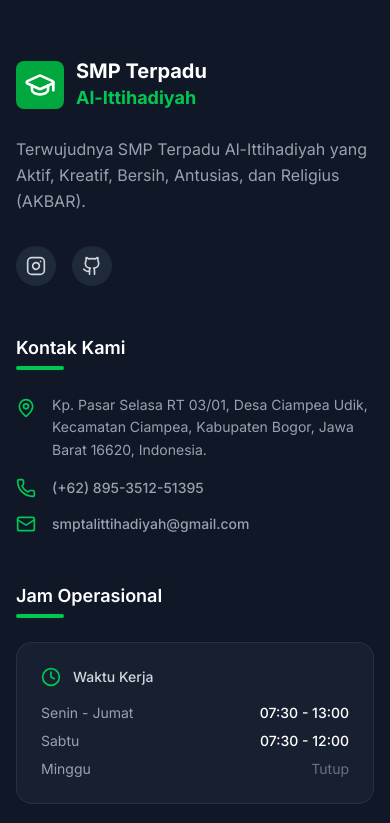
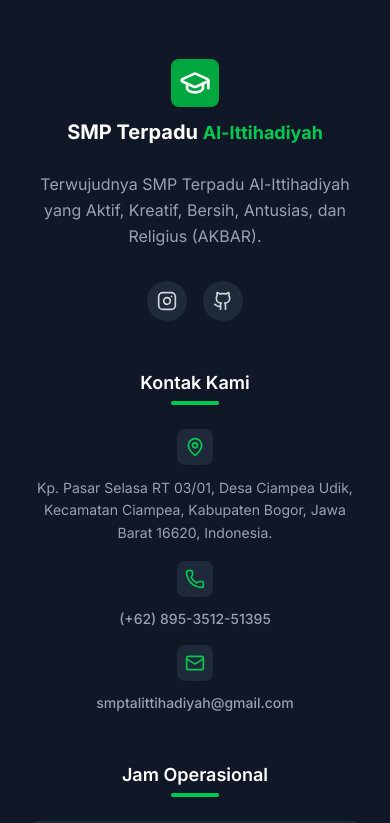
Before and after one commit to dafbeatx/PPDB-SMP-Terpadu-Al-Ittihadiyah, a Next.js app: page / in a window 390 px wide. Shown: the part 5720-6543 px from the top of the page. Built offline with nearby package versions, Linux system fonts and the light colour scheme; no server answers; the database is empty.

Commit message:
data sukses 9

```diff
--- a/components/Footer.tsx
+++ b/components/Footer.tsx
@@ -18,23 +18,23 @@ export default async function Footer() {
 
     return (
         <footer className="bg-gray-900 text-white pt-16 pb-8 border-t border-gray-800">
-            <div className="container mx-auto px-4 lg:px-8">
+            <div className="container mx-auto px-6 lg:px-8">
                 <div className="grid grid-cols-1 md:grid-cols-2 lg:grid-cols-3 gap-12 mb-12">
                     {/* Brand & Description */}
-                    <div className="space-y-6">
-                        <div className="flex items-center gap-3">
-                            <div className="p-2 bg-green-600 rounded-lg">
+                    <div className="flex flex-col items-center md:items-start text-center md:text-left space-y-6">
+                        <div className="flex flex-col items-center md:flex-row md:items-center gap-3">
+                            <div className="p-2 bg-green-600 rounded-lg shrink-0">
                                 <GraduationCap className="w-8 h-8 text-white" />
                             </div>
                             <h3 className="font-bold text-xl leading-tight">
-                                SMP Terpadu <br />
+                                SMP Terpadu <br className="hidden md:block" />
                                 <span className="text-green-500 text-lg">Al-Ittihadiyah</span>
                             </h3>
                         </div>
-                        <p className="text-gray-400 leading-relaxed max-w-sm">
+                        <p className="text-gray-400 leading-relaxed max-w-sm mx-auto md:mx-0">
                             {footer['footer.school_desc'] || 'Terwujudnya SMP Terpadu Al-Ittihadiyah yang Aktif, Kreatif, Bersih, Antusias, dan Religius (AKBAR).'}
                         </p>
-                        <div className="flex items-center gap-4 pt-2">
+                        <div className="flex items-center justify-center md:justify-start gap-4 pt-2">
                             <a
                                 href={igLink}
                                 target="_blank"
@@ -57,21 +57,23 @@ export default async function Footer() {
                     </div>
 
                     {/* Contact Info */}
-                    <div className="space-y-6">
+                    <div className="flex flex-col items-center md:items-start text-center md:text-left space-y-6">
                         <h4 className="text-lg font-semibold relative inline-block pb-2">
                             Kontak Kami
-                            <span className="absolute bottom-0 left-0 w-12 h-1 bg-green-500 rounded-full"></span>
+                            <span className="absolute bottom-0 left-1/2 -translate-x-1/2 md:left-0 md:translate-x-0 w-12 h-1 bg-green-500 rounded-full"></span>
                         </h4>
-                        <ul className="space-y-4">
+                        <ul className="w-full space-y-4">
                             <li>
                                 <a
                                     href={mapsLink}
                                     target="_blank"
                                     rel="noopener noreferrer"
-                                    className="flex items-start gap-4 text-gray-400 hover:text-green-400 transition-colors group"
+                                    className="flex flex-col items-center md:flex-row md:items-start gap-3 md:gap-4 text-gray-400 hover:text-green-400 transition-colors group"
                                 >
-                                    <MapPin className="w-5 h-5 text-green-500 mt-1 shrink-0 group-hover:scale-110 transition-transform" />
-                                    <span className="text-sm leading-relaxed">{address}</span>
+                                    <div className="p-2 bg-gray-800 rounded-lg md:bg-transparent md:p-0 shrink-0 group-hover:bg-gray-700 md:group-hover:bg-transparent transition-colors">
+                                        <MapPin className="w-5 h-5 text-green-500 md:mt-1 group-hover:scale-110 transition-transform" />
+                                    </div>
+                                    <span className="text-sm leading-relaxed max-w-xs md:max-w-none">{address}</span>
                                 </a>
                             </li>
                             <li>
@@ -79,47 +81,51 @@ export default async function Footer() {
                                     href={waLink}
                                     target="_blank"
                                     rel="noopener noreferrer"
-                                    className="flex items-center gap-4 text-gray-400 hover:text-green-400 transition-colors group"
+                                    className="flex flex-col items-center md:flex-row md:items-center gap-3 md:gap-4 text-gray-400 hover:text-green-400 transition-colors group"
                                 >
-                                    <Phone className="w-5 h-5 text-green-500 shrink-0 group-hover:scale-110 transition-transform" />
+                                    <div className="p-2 bg-gray-800 rounded-lg md:bg-transparent md:p-0 shrink-0 group-hover:bg-gray-700 md:group-hover:bg-transparent transition-colors">
+                                        <Phone className="w-5 h-5 text-green-500 group-hover:scale-110 transition-transform" />
+                                    </div>
                                     <span className="text-sm font-medium">{phone}</span>
                                 </a>
                             </li>
                             <li>
                                 <a
                                     href={`mailto:${email}`}
-                                    className="flex items-center gap-4 text-gray-400 hover:text-green-400 transition-colors group"
+                                    className="flex flex-col items-center md:flex-row md:items-center gap-3 md:gap-4 text-gray-400 hover:text-green-400 transition-colors group"
                                 >
-                                    <Mail className="w-5 h-5 text-green-500 shrink-0 group-hover:scale-110 transition-transform" />
-                                    <span className="text-sm font-medium">{email}</span>
+                                    <div className="p-2 bg-gray-800 rounded-lg md:bg-transparent md:p-0 shrink-0 group-hover:bg-gray-700 md:group-hover:bg-transparent transition-colors">
+                                        <Mail className="w-5 h-5 text-green-500 shrink-0 group-hover:scale-110 transition-transform" />
+                                    </div>
+                                    <span className="text-sm font-medium break-all">{email}</span>
                                 </a>
                             </li>
                         </ul>
                     </div>
 
                     {/* Operation Hours */}
-                    <div className="space-y-6">
+                    <div className="flex flex-col items-center md:items-start text-center md:text-left space-y-6 w-full lg:w-auto">
                         <h4 className="text-lg font-semibold relative inline-block pb-2">
                             Jam Operasional
-                            <span className="absolute bottom-0 left-0 w-12 h-1 bg-green-500 rounded-full"></span>
+                            <span className="absolute bottom-0 left-1/2 -translate-x-1/2 md:left-0 md:translate-x-0 w-12 h-1 bg-green-500 rounded-full"></span>
                         </h4>
-                        <div className="bg-gray-800/50 p-6 rounded-2xl space-y-4 border border-gray-700/50">
-                            <div className="flex items-center gap-3">
+                        <div className="w-full bg-gray-800/50 p-6 rounded-2xl space-y-4 border border-gray-700/50">
+                            <div className="flex items-center justify-center md:justify-start gap-3">
                                 <Clock className="w-5 h-5 text-green-500" />
                                 <span className="text-gray-300 text-sm font-medium">Waktu Kerja</span>
                             </div>
-                            <ul className="space-y-2 text-sm">
-                                <li className="flex justify-between text-gray-400">
+                            <ul className="space-y-3 text-sm">
+                                <li className="flex flex-col sm:flex-row justify-between text-gray-400 gap-1">
                                     <span>Senin - Jumat</span>
                                     <span className="text-white font-medium">{footer['footer.hours_weekday'] || '07:30 - 13:00'}</span>
                                 </li>
-                                <li className="flex justify-between text-gray-400">
+                                <li className="flex flex-col sm:flex-row justify-between text-gray-400 gap-1">
                                     <span>Sabtu</span>
                                     <span className="text-white font-medium">{footer['footer.hours_saturday'] || '07:30 - 12:00'}</span>
                                 </li>
-                                <li className="flex justify-between text-gray-400">
+                                <li className="flex flex-col sm:flex-row justify-between text-gray-400 gap-1">
                                     <span>Minggu</span>
-                                    <span className="text-gray-500">{footer['footer.hours_sunday'] || 'Tutup'}</span>
+                                    <span className="text-gray-500">{footer['footer.hours_sunday'] || 'Libur'}</span>
                                 </li>
                             </ul>
                         </div>
@@ -127,9 +133,9 @@ export default async function Footer() {
                 </div>
 
                 {/* Bottom Bar */}
-                <div className="border-t border-gray-800 pt-8 flex flex-col md:flex-row items-center justify-between gap-4 text-gray-500 text-sm">
+                <div className="border-t border-gray-800 pt-8 flex flex-col md:flex-row items-center justify-between gap-6 text-gray-500 text-sm text-center md:text-left">
                     <p>&copy; {new Date().getFullYear()} SMP Terpadu Al-Ittihadiyah. All rights reserved.</p>
-                    <div className="flex items-center gap-6">
+                    <div className="flex items-center justify-center gap-6">
                         <a href="#" className="hover:text-white transition-colors">Kebijakan Privasi</a>
                         <a href="#" className="hover:text-white transition-colors">Syarat & Ketentuan</a>
                     </div>
```
